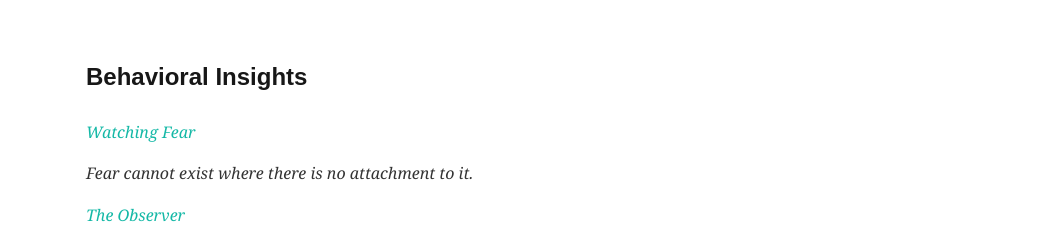
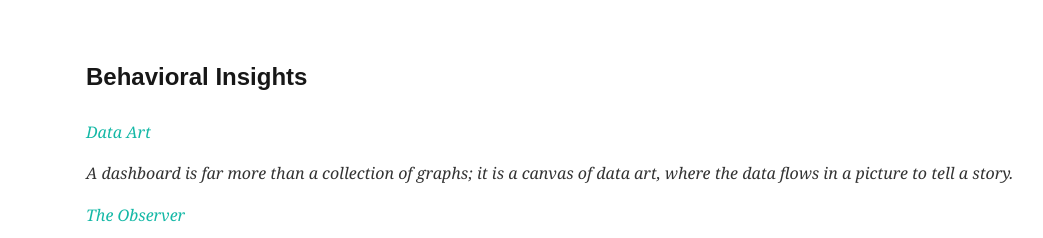
Before and after one commit to xyannca/data-portfolio, a Next.js app: page / in a window 1280 px wide. Shown: the part 1780-2018 px from the top of the page, without its empty margins (77-1120 px from the left). Built offline with nearby package versions, Linux system fonts and the light colour scheme.

Commit message:
Edit words

```diff
--- a/app/page.tsx
+++ b/app/page.tsx
@@ -142,9 +142,9 @@ export default function Home() {
 
             {/* Watching Fear Column */}
             <div>
-              <p style={{ color: '#14b8a6', marginBottom: '10px' }}>Watching Fear</p>
+              <p style={{ color: '#14b8a6', marginBottom: '10px' }}>Data Art</p>
               <p style={{ lineHeight: '1.8', color: '#333' }}>
-                Fear cannot exist where there is no attachment to it.
+                A dashboard is far more than a collection of graphs; it is a canvas of data art, where the data flows in a picture to tell a story.
               </p>
             </div>
 
```
